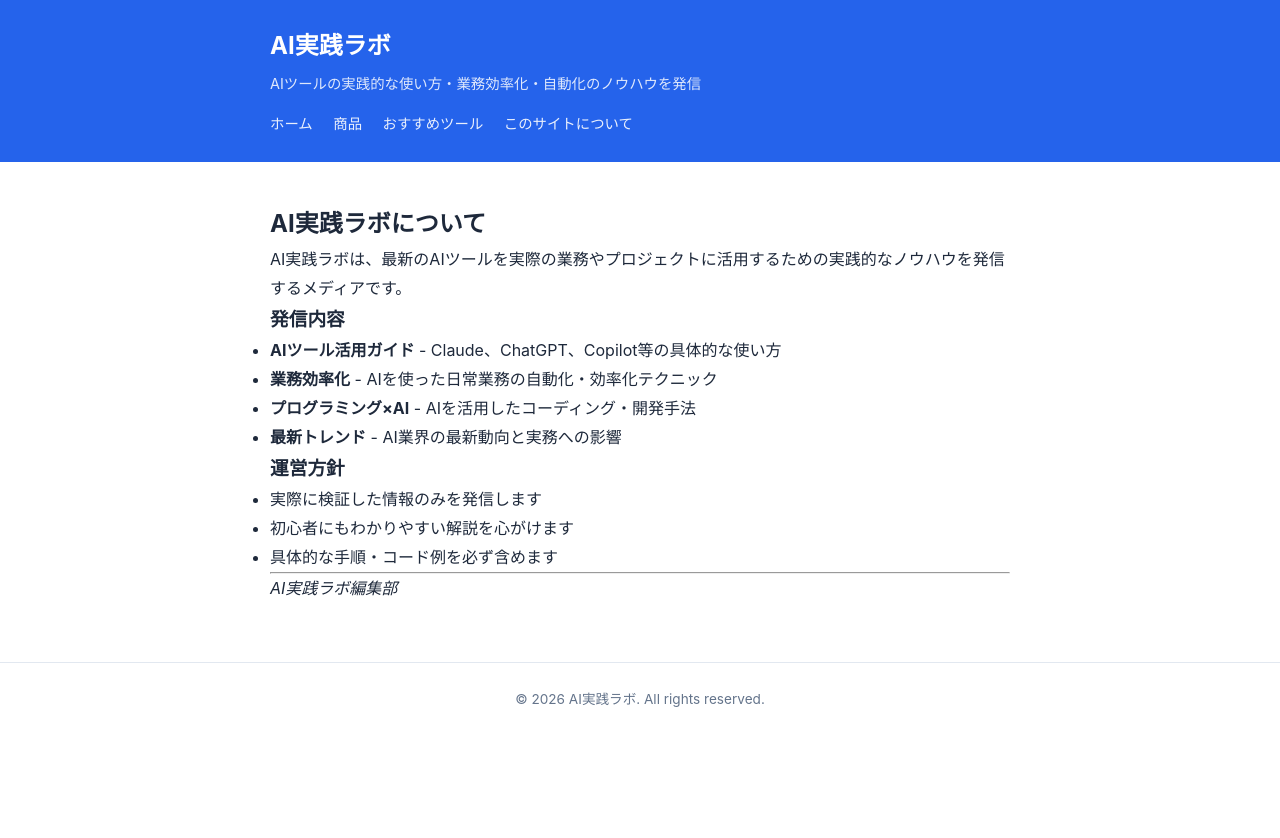
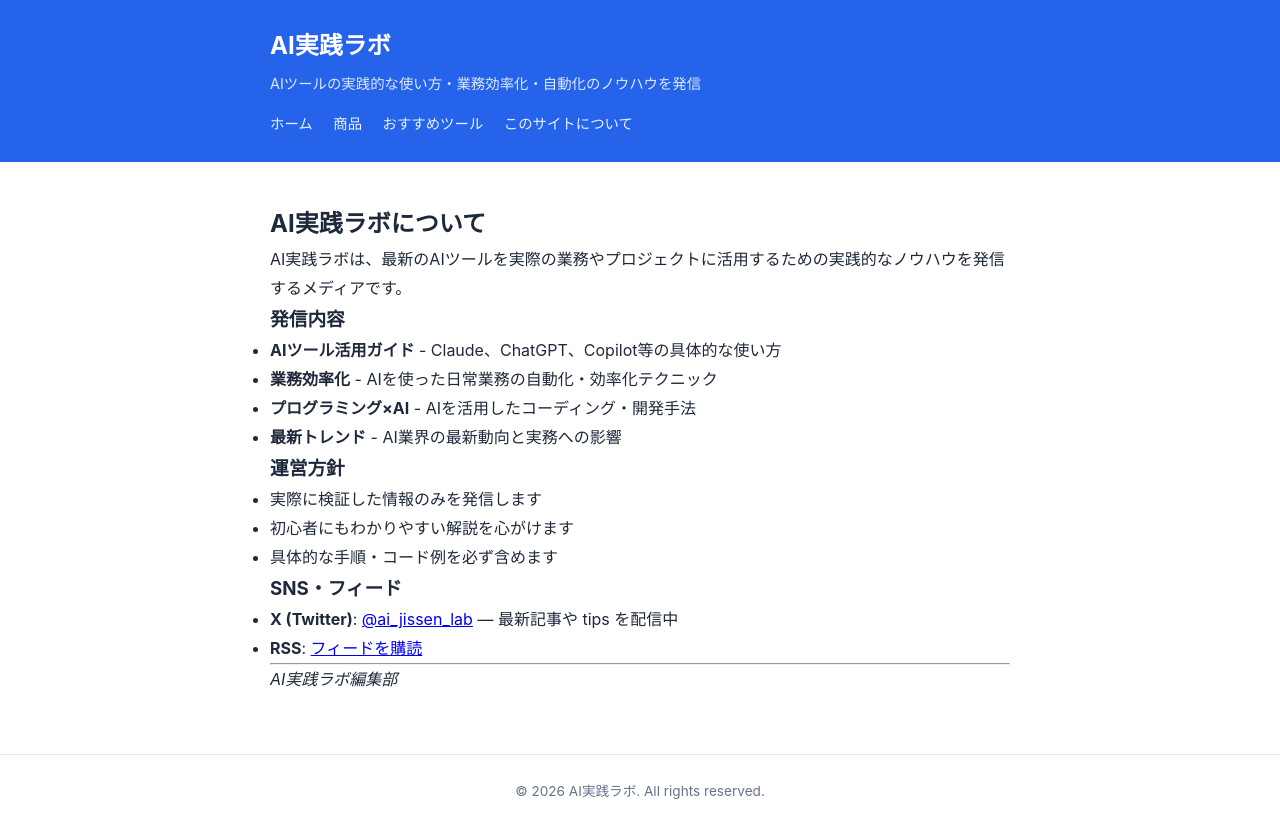
Before and after one commit to toto2014jp-prog/toto2014jp, a Jekyll site: the page built from about.md, in a window 1280 px wide. Shown: the top 838 px of the page. Built offline with Jekyll 4.4.1, drawn with Linux system fonts in a browser that asks for light colours.

Commit message:
Add GA4 tracking code template and SNS links to about page
- GA4 gtag.js conditionally loaded when google_analytics is set in _config.yml
- Twitter/RSS links added to about page

Co-Authored-By: Claude Opus 4.6 <noreply@anthropic.com>

```diff
--- a/_layouts/default.html
+++ b/_layouts/default.html
@@ -8,6 +8,16 @@
   <link rel="stylesheet" href="{{ '/assets/css/style.css' | relative_url }}">
   {% seo %}
   <link rel="alternate" type="application/rss+xml" title="{{ site.title }}" href="{{ '/feed.xml' | relative_url }}">
+  {% if site.google_analytics and site.google_analytics != "" %}
+  <!-- Google Analytics (GA4) -->
+  <script async src="https://www.googletagmanager.com/gtag/js?id={{ site.google_analytics }}"></script>
+  <script>
+    window.dataLayer = window.dataLayer || [];
+    function gtag(){dataLayer.push(arguments);}
+    gtag('js', new Date());
+    gtag('config', '{{ site.google_analytics }}');
+  </script>
+  {% endif %}
 </head>
 <body>
   <header class="site-header">
--- a/about.md
+++ b/about.md
@@ -21,6 +21,11 @@ AI実践ラボは、最新のAIツールを実際の業務やプロジェクト
 - 初心者にもわかりやすい解説を心がけます
 - 具体的な手順・コード例を必ず含めます
 
+### SNS・フィード
+
+- **X (Twitter)**: [@ai_jissen_lab](https://twitter.com/ai_jissen_lab) — 最新記事や tips を配信中
+- **RSS**: [フィードを購読](/toto2014jp/feed.xml)
+
 ---
 
 *AI実践ラボ編集部*
```
